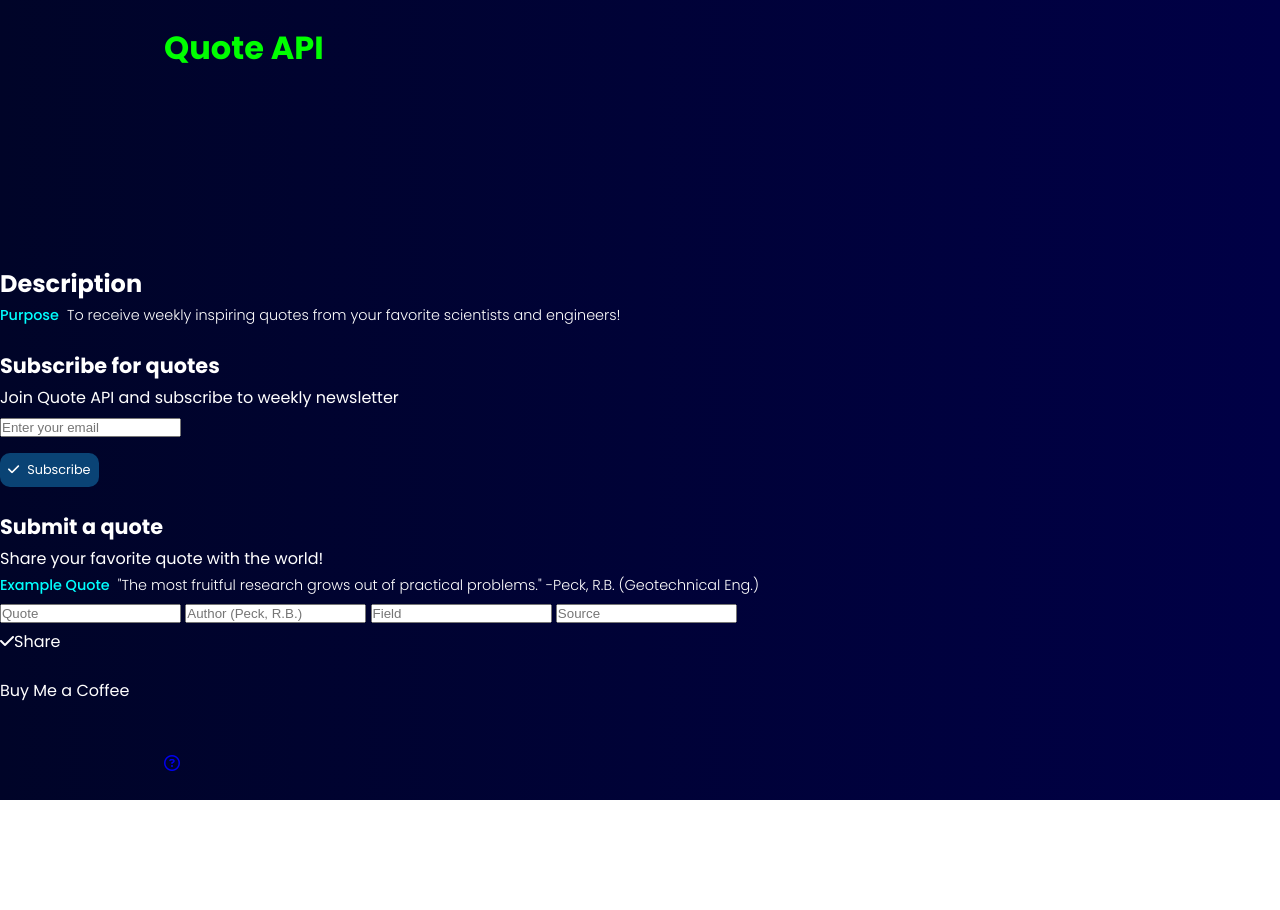
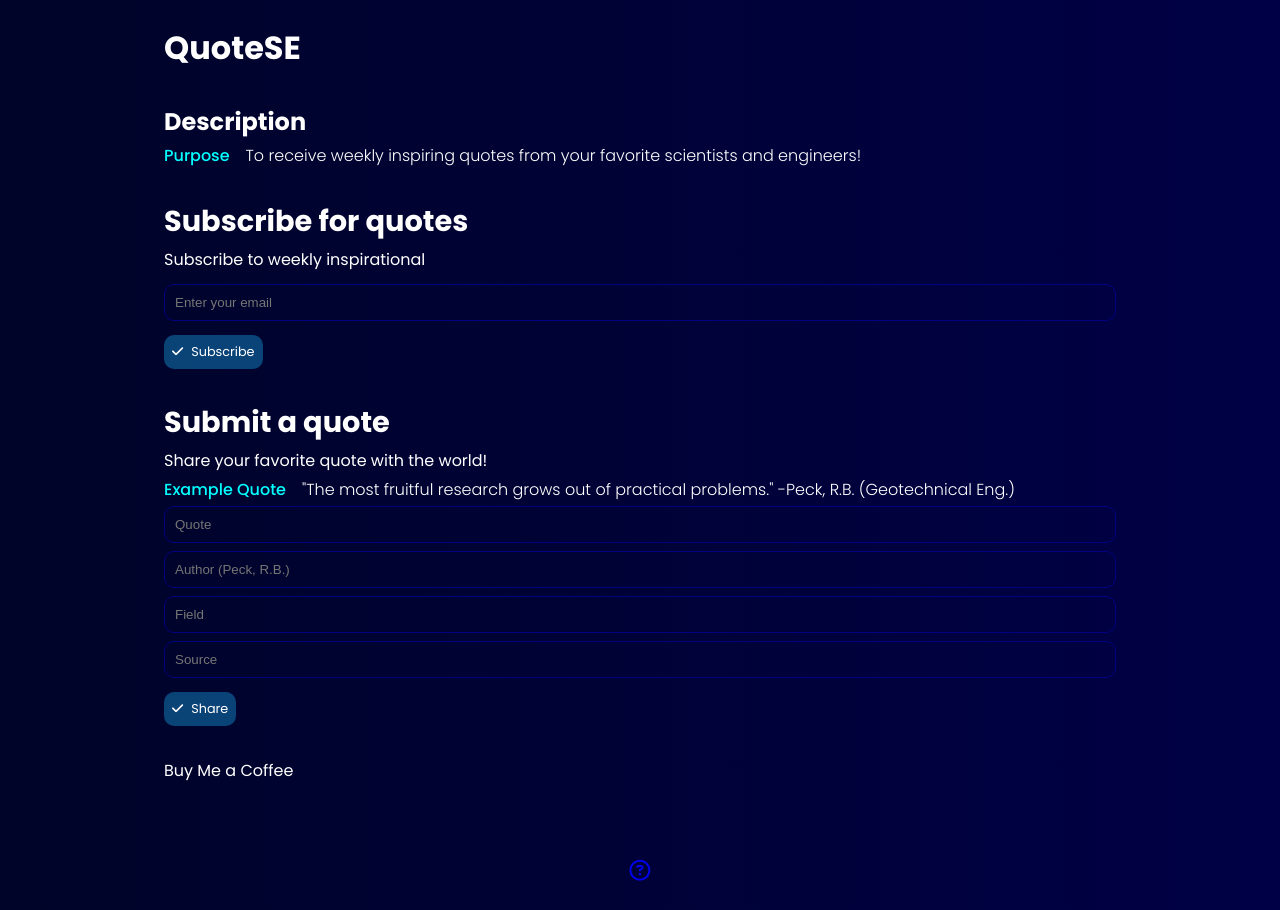
Before and after one commit to liangchow/quote-newsletters, a website: page public/index.html in a window 1280 px wide. Before the commit the page ends 800 px from the top, so only its background shows below. Drawn offline with Linux system fonts and the light colour scheme.

Commit message:
Scripts, styling

```diff
--- a/public/index.html
+++ b/public/index.html
@@ -10,16 +10,17 @@
     <link rel="stylesheet" href="https://cdnjs.cloudflare.com/ajax/libs/font-awesome/6.3.0/css/all.min.css"
         integrity="sha512-SzlrxWUlpfuzQ+pcUCosxcglQRNAq/DZjVsC0lE40xsADsfeQoEypE+enwcOiGjk/bSuGGKHEyjSoQ1zVisanQ=="
         crossorigin="anonymous" referrerpolicy="no-referrer" />
-    <title>Quote API</title>
+    <title>QuoteSE</title>
     <link rel="stylesheet" href="styles.css">
+    <!-- <script src="scripts.js"></script> -->
 </head>
 
 <body>
     <div class="container">
         <div class="'headerContainer">
-            <h1>Quote API</h1>
+            <h1>QuoteSE</h1>
         </div>
-    </div>
+
 
         <section>
             <h2 class=""subHeader>Description</h2>
@@ -31,7 +32,7 @@
 
         <section>
             <h2 class="subHeader">Subscribe for quotes</h2>
-        <p class="preMsg">Join Quote API and subscribe to weekly newsletter</p>
+            <p class="preMsg">Subscribe to weekly inspirational</p>
             <p class="errMsg">Please ensure your email address is formatted correctly</p>
             <p class="subMsg">You Are Subscribed!</p>
             <div class="keyInput">
@@ -50,20 +51,21 @@
                 <h3>Example Quote</h3>
                 <p>"The most fruitful research grows out of practical problems." -Peck, R.B. (Geotechnical Eng.)</p>
             </div>
-        <form method="POST">
+            <form method="POST" class="quoteSubmission">
                 <input type="text" placeholder="Quote" />
                 <input type="text" placeholder="Author (Peck, R.B.)" />
                 <input type="text" placeholder="Field" />
                 <input type="text" placeholder="Source" />
             </form>
-        <div>
+            <div class="addKey">
                 <i class="fa-solid fa-check"></i>Share
             </div>
         </section>
 
         <section>
-        <p>Buy Me a Coffee</p>
+            <div>Buy Me a Coffee</div>
         </section>
+    </div>
 
 </body>
 
@@ -78,7 +80,7 @@
 </footer>
 
 <script>
-    const input = document.getElementById('userEmail')
+    const emailInput = document.getElementById('userEmail')
     const signup_btn = document.getElementById('signup_btn')
     const errMsg = document.querySelector('.errMsg')
     const subMsg = document.querySelector('.subMsg')
@@ -91,7 +93,7 @@
     const emailRegex = /^[^\s@]+@[^\s@]+\.[^\s@]+$/
 
     async function signupNewUser(){
-        const user_email = input.value.trim()
+        const user_email = emailInput.value.trim()
 
         // Initially, hide all messages
         errMsg.style.display = "none"
@@ -119,7 +121,7 @@
 
             // if success
             subMsg.style.display = 'inline'
-            input.value = ''
+            emailInput.value = ''
 
         } catch(err){
             console.log('Signup error: ', err)
@@ -135,12 +137,12 @@
     signup_btn.addEventListener('click', signupNewUser)
 
     // Allow Enter key to submit
-    input.addEventListener('keypress', (e) => {
+    emailInput.addEventListener('keypress', (e) => {
         if (e.key == "Enter"){
             signupNewUser()
         }
     })
-
 </script>
 
+
 </html>
--- a/public/styles.css
+++ b/public/styles.css
@@ -23,7 +23,6 @@
     max-width: 1000px;
     margin: 0 auto;
     gap: 24px;
-    color: lime;
 }
 
 .headerContainer,
@@ -101,12 +100,78 @@
     display: none;
 }
 
+.keyInput {
+    display: flex;
+    align-items: center;
+    justify-content: space-between;
+    gap: 8px;
+    width: 100%;
+    margin-top: 8px;
+}
+
+.keyInput input:focus-within,
+.quoteSubmission input:focus-within {
+    border-color: blue;
+}
+
+.keyInput input,
+.quoteSubmission input {
+    flex: 1;
+    background: transparent;
+    border: none;
+    outline: none;
+    padding: 10px;
+    color: white;
+    border: 1px solid navy;
+    border-radius: 10px;
+}
+
+.quoteSubmission {
+    display: flex;
+    flex-direction: column;
+    gap: 8px;
+    width: 100%;
+    border-radius: 4px;
+}
+
 section {
     display: flex;
     flex-direction: column;
     gap: 4px;
 }
 
+
+.footerContainer {
+    display: flex;
+    flex-direction: column;
+    justify-items: center;
+    align-items: center;
+    font-size: 1.3rem;
+}
+
 .footerContainer a:hover {
     color: lime;
 }
+
+@media (min-width: 700px){
+    .container {
+        gap:32px;
+    }
+
+    .headerContainer a {
+        font-size: 1rem;
+    }
+
+    .subHeader {
+        font-size: 1.8rem;
+    }
+
+    .info {
+        gap:16px;
+    }
+
+    .info h3,
+    .info p {
+        font-size: 1rem;
+    }
+}
```
Also changed, not shown: public/scripts.js (added, +62 -0 lines). Lines whose indentation alone changed are shown as unchanged.
